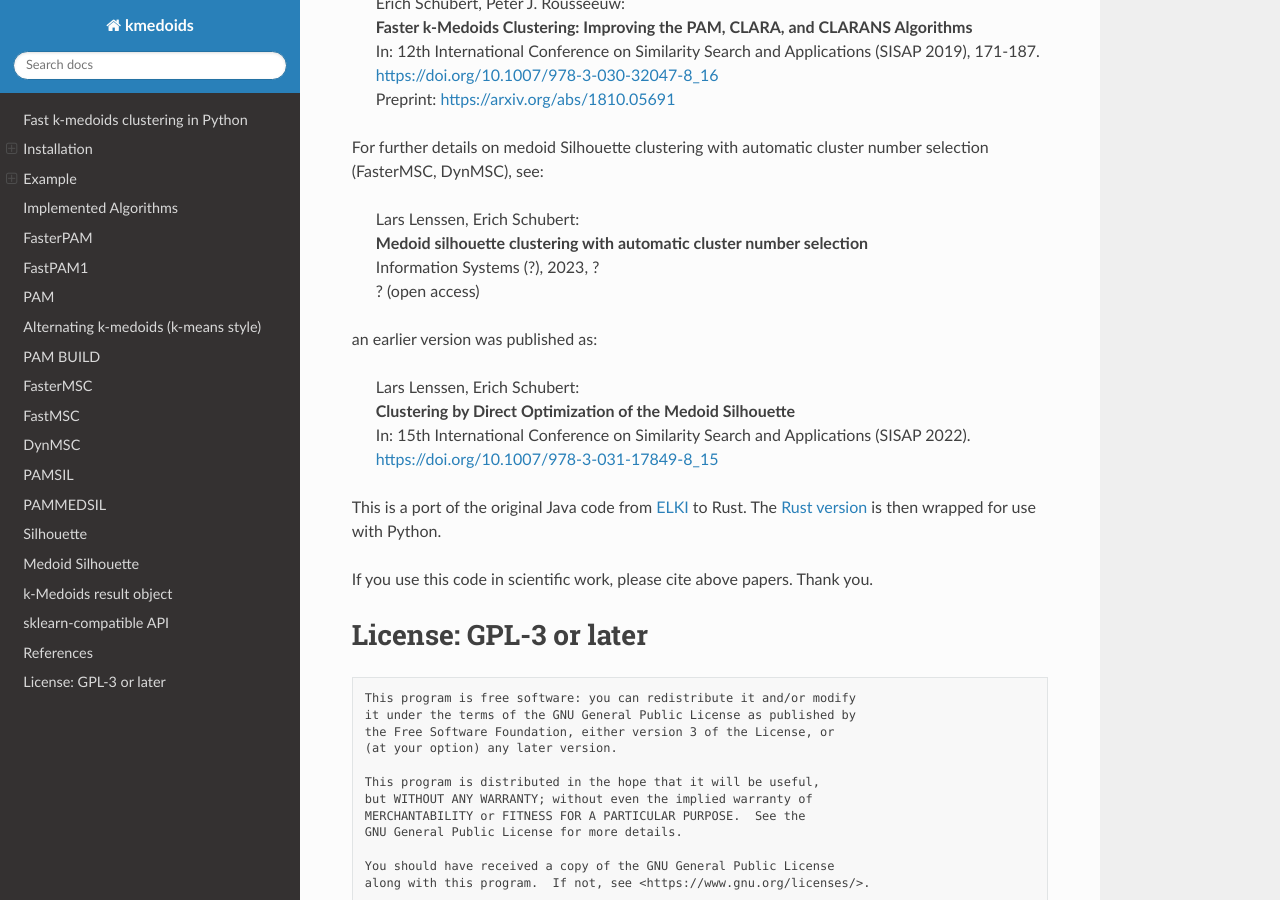
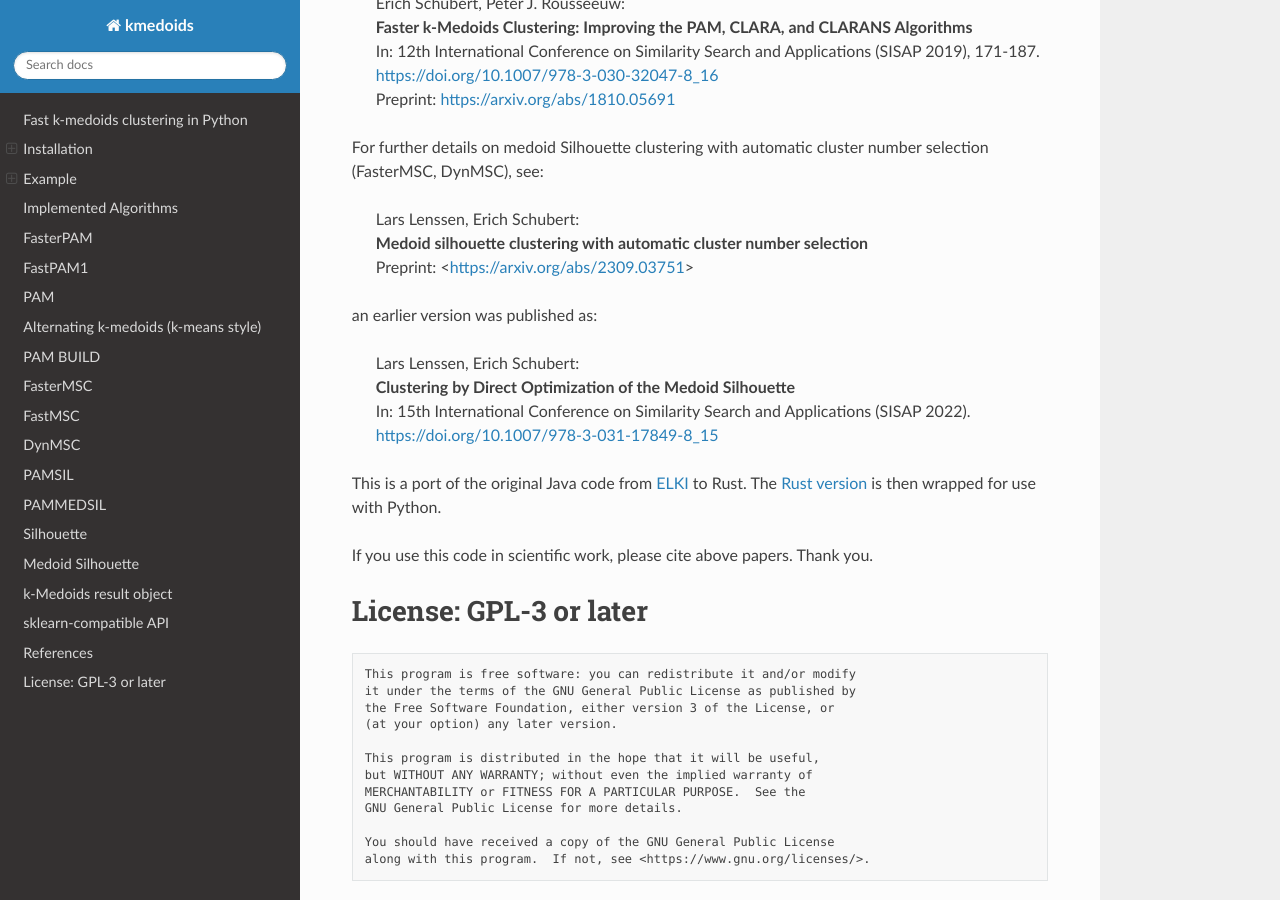
Before and after one commit to kno10/python-kmedoids, a Sphinx documentation site: the page built from docs/index.rst, in a window 1280 px wide and 900 px high, scrolled down 5962 px. Built offline with Sphinx 7.4.7 and the Read the Docs theme 2.0.0, drawn with Linux system fonts in a browser that asks for light colours.

Commit message:
Adding Preprint

```diff
--- a/docs/index.rst
+++ b/docs/index.rst
@@ -274,8 +274,7 @@ For further details on medoid Silhouette clustering with automatic cluster numbe
 
      | Lars Lenssen, Erich Schubert:
      | **Medoid silhouette clustering with automatic cluster number selection**
-     | Information Systems (?), 2023, ?
-     | ? (open access)
+     | Preprint: <https://arxiv.org/abs/2309.03751>
 
 an earlier version was published as:
 
--- a/kmedoids/__init__.py
+++ b/kmedoids/__init__.py
@@ -41,8 +41,7 @@ References:
 
 | Lars Lenssen, Erich Schubert:
 | Medoid silhouette clustering with automatic cluster number selection
-| Information Systems (?), 2023, ?
-| ? (open access)
+| Preprint: <https://arxiv.org/abs/2309.03751>
 
 | Lars Lenssen, Erich Schubert:
 | Clustering by Direct Optimization of the Medoid Silhouette
```
Also changed, not shown: README.md (+1 -2 lines).
